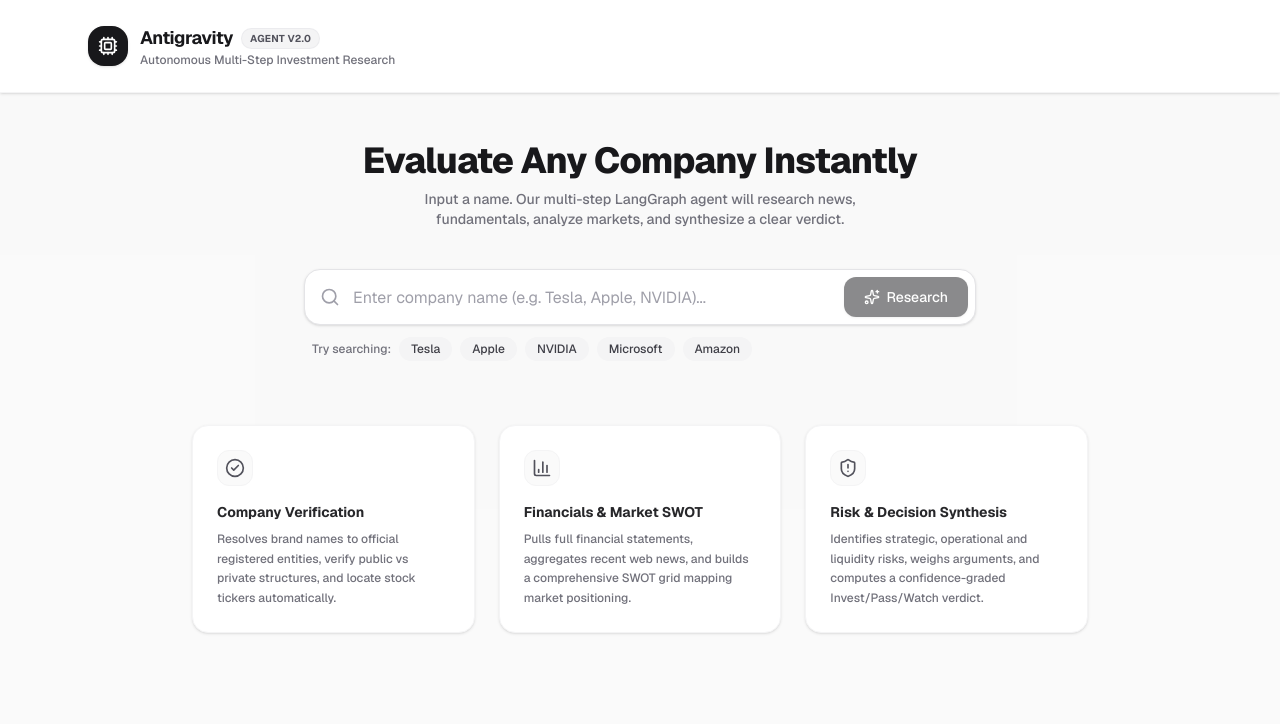
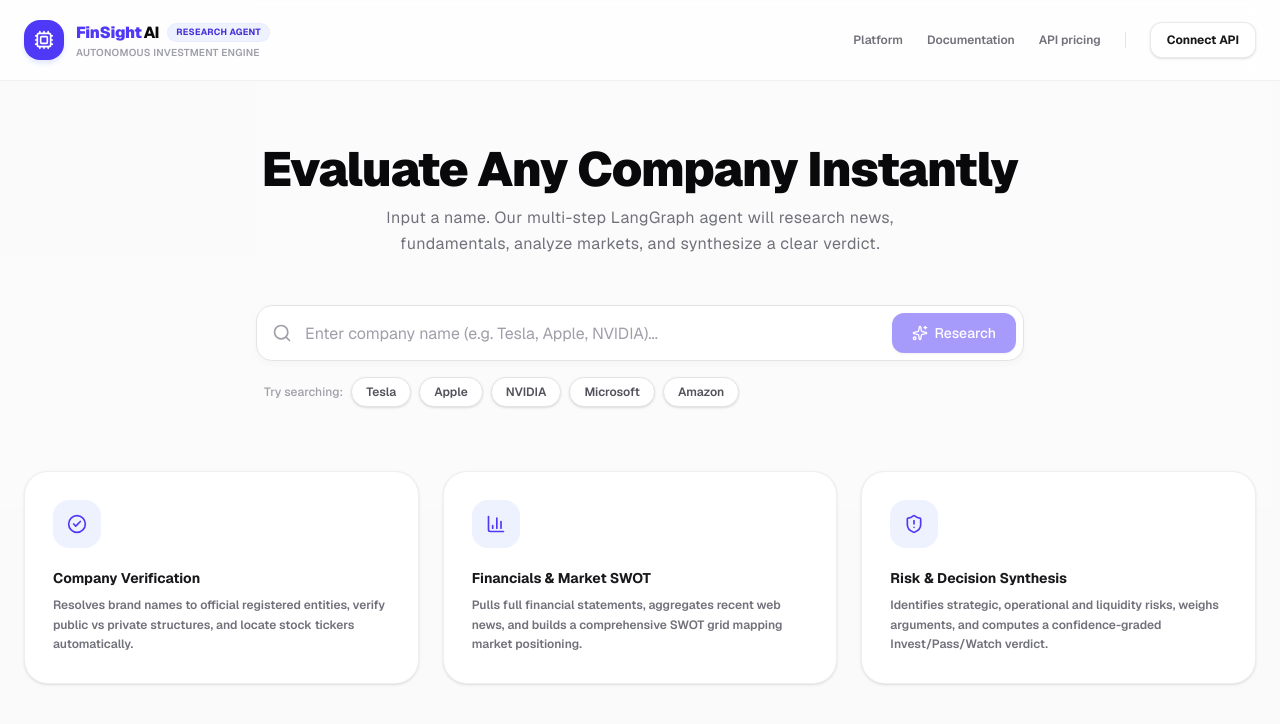
Before and after one commit to abimad123/AIInvestmentResearchAgent, a Next.js app: page / in a window 1280 px wide. Shown: the top 724 px of the page. Built offline with nearby package versions, Linux system fonts and the light colour scheme.

Commit message:
feat: implement LangGraph-based investment research agent with multi-node analysis and LLM orchestration

```diff
--- a/src/app/layout.tsx
+++ b/src/app/layout.tsx
@@ -13,8 +13,8 @@ const geistMono = Geist_Mono({
 });
 
 export const metadata: Metadata = {
-  title: "Create Next App",
-  description: "Generated by create next app",
+  title: "FinSight AI - Investment Research Agent",
+  description: "Autonomous multi-step investment research agent that evaluates companies and synthesizes structured recommendations.",
 };
 
 export default function RootLayout({
--- a/src/app/page.tsx
+++ b/src/app/page.tsx
@@ -176,7 +176,7 @@ export default function Home() {
                   updateStepStatus(
                     "assessRisk",
                     "completed",
-                    `Assessed ${data.riskAssessment?.risks?.length || 0} key risks`
+                    `Loaded ${data.riskAssessment?.risks?.length || 0} pre-computed key risks`
                   );
                   currentActiveId = "synthesizeDecision";
                   updateStepStatus("synthesizeDecision", "running");
@@ -215,34 +215,53 @@ export default function Home() {
   };
 
   return (
-    <div className="min-h-screen bg-zinc-50/50 pb-20 font-sans">
-      {/* Premium Header */}
-      <header className="w-full bg-white border-b border-zinc-100 py-6 mb-12 shadow-sm">
-        <div className="max-w-6xl mx-auto px-6 flex items-center justify-between">
+    <div className="min-h-screen bg-zinc-50/30 pb-20 font-sans relative overflow-x-hidden">
+      {/* Decorative subtle top gradient blob */}
+      <div className="absolute top-0 left-1/2 -translate-x-1/2 w-full max-w-7xl h-[400px] bg-[radial-gradient(ellipse_at_top,_var(--tw-gradient-stops))] from-indigo-100/30 via-transparent to-transparent -z-10 pointer-events-none blur-3xl" />
+
+      {/* Premium Glassmorphic Header */}
+      <header className="sticky top-0 z-50 w-full bg-white/80 backdrop-blur-md border-b border-zinc-200/50 transition-all">
+        <div className="max-w-[1400px] mx-auto px-6 h-20 flex items-center justify-between">
           <div className="flex items-center gap-3">
-            <div className="bg-zinc-900 text-white p-2.5 rounded-2xl shadow-sm flex items-center justify-center">
+            <div className="bg-indigo-600 text-white p-2.5 rounded-2xl shadow-md shadow-indigo-100 flex items-center justify-center">
               <Cpu className="w-5 h-5" />
             </div>
             <div>
               <div className="flex items-center gap-2">
-                <h1 className="text-lg font-bold text-zinc-900 tracking-tight">Antigravity</h1>
-                <span className="bg-zinc-100 text-zinc-600 text-[10px] font-bold px-2 py-0.5 rounded-full border border-zinc-200/50 uppercase tracking-wide">
-                  Agent v2.0
+                <h1 className="text-base font-extrabold text-zinc-950 tracking-tight flex items-center gap-0.5">
+                  <span className="text-indigo-600 font-black">FinSight</span>
+                  <span>AI</span>
+                </h1>
+                <span className="bg-indigo-50 text-indigo-700 text-[9px] font-bold px-2 py-0.5 rounded-full border border-indigo-100/50 uppercase tracking-wide">
+                  Research Agent
                 </span>
               </div>
-              <p className="text-xs text-zinc-500 font-medium">Autonomous Multi-Step Investment Research</p>
+              <p className="text-[10px] text-zinc-400 font-semibold tracking-wide uppercase">Autonomous investment engine</p>
             </div>
+          </div>
+
+          {/* Navigation links & action button */}
+          <div className="flex items-center gap-6">
+            <nav className="hidden md:flex items-center gap-6">
+              <a href="#" className="text-xs font-semibold text-zinc-500 hover:text-zinc-950 transition-colors">Platform</a>
+              <a href="#" className="text-xs font-semibold text-zinc-500 hover:text-zinc-950 transition-colors">Documentation</a>
+              <a href="#" className="text-xs font-semibold text-zinc-500 hover:text-zinc-950 transition-colors">API pricing</a>
+            </nav>
+            <div className="h-4 w-[1px] bg-zinc-200 hidden md:block" />
+            <button className="h-9 px-4 rounded-xl bg-zinc-955 hover:bg-zinc-800 text-zinc-900 border border-zinc-200/80 hover:border-zinc-300 bg-white font-bold text-xs transition-all shadow-sm hover:shadow active:scale-95">
+              Connect API
+            </button>
           </div>
         </div>
       </header>
 
-      <main className="max-w-6xl mx-auto px-6">
+      <main className="max-w-[1400px] mx-auto px-6 pt-16">
         {/* Search section */}
-        <div className="text-center mb-10">
-          <h2 className="text-3xl font-extrabold text-zinc-900 tracking-tight mb-2 sm:text-4xl">
+        <div className="text-center mb-12">
+          <h2 className="text-4xl font-black text-zinc-950 tracking-tight mb-3 sm:text-5xl leading-none">
             Evaluate Any Company Instantly
           </h2>
-          <p className="text-sm text-zinc-500 font-medium max-w-lg mx-auto">
+          <p className="text-base text-zinc-500 font-normal max-w-xl mx-auto leading-relaxed tracking-wide">
             Input a name. Our multi-step LangGraph agent will research news, fundamentals, analyze markets, and synthesize a clear verdict.
           </p>
         </div>
@@ -263,33 +282,33 @@ export default function Home() {
         {/* Dashboard Area */}
         {!isLoading && !verdictData && !error && (
           /* Blank state cards */
-          <div className="max-w-4xl mx-auto grid grid-cols-1 md:grid-cols-3 gap-6 mt-16 animate-fadeIn">
-            <div className="bg-white border border-zinc-100 rounded-2xl p-6 shadow-sm">
-              <div className="w-9 h-9 rounded-xl bg-zinc-50 border border-zinc-100 flex items-center justify-center mb-4">
-                <CheckCircle2 className="w-5 h-5 text-zinc-600" />
+          <div className="max-w-[1400px] mx-auto grid grid-cols-1 md:grid-cols-3 gap-6 mt-16 animate-fadeIn">
+            <div className="bg-white border border-zinc-200/60 rounded-3xl p-7 shadow-sm hover:shadow-md hover:-translate-y-1 hover:border-zinc-300/80 transition-all duration-300 group">
+              <div className="w-12 h-12 rounded-2xl bg-indigo-50 text-indigo-600 flex items-center justify-center mb-5 group-hover:scale-110 group-hover:bg-indigo-100 transition-all duration-300">
+                <CheckCircle2 className="w-5 h-5" />
               </div>
-              <h4 className="text-sm font-bold text-zinc-800 mb-2">Company Verification</h4>
-              <p className="text-xs text-zinc-500 leading-relaxed font-medium">
+              <h4 className="text-sm font-bold text-zinc-900 mb-2">Company Verification</h4>
+              <p className="text-xs text-zinc-500 leading-relaxed font-semibold">
                 Resolves brand names to official registered entities, verify public vs private structures, and locate stock tickers automatically.
               </p>
             </div>
 
-            <div className="bg-white border border-zinc-100 rounded-2xl p-6 shadow-sm">
-              <div className="w-9 h-9 rounded-xl bg-zinc-50 border border-zinc-100 flex items-center justify-center mb-4">
-                <BarChart3 className="w-5 h-5 text-zinc-600" />
+            <div className="bg-white border border-zinc-200/60 rounded-3xl p-7 shadow-sm hover:shadow-md hover:-translate-y-1 hover:border-zinc-300/80 transition-all duration-300 group">
+              <div className="w-12 h-12 rounded-2xl bg-indigo-50 text-indigo-600 flex items-center justify-center mb-5 group-hover:scale-110 group-hover:bg-indigo-100 transition-all duration-300">
+                <BarChart3 className="w-5 h-5" />
               </div>
-              <h4 className="text-sm font-bold text-zinc-800 mb-2">Financials & Market SWOT</h4>
-              <p className="text-xs text-zinc-500 leading-relaxed font-medium">
+              <h4 className="text-sm font-bold text-zinc-900 mb-2">Financials & Market SWOT</h4>
+              <p className="text-xs text-zinc-500 leading-relaxed font-semibold">
                 Pulls full financial statements, aggregates recent web news, and builds a comprehensive SWOT grid mapping market positioning.
               </p>
             </div>
 
-            <div className="bg-white border border-zinc-100 rounded-2xl p-6 shadow-sm">
-              <div className="w-9 h-9 rounded-xl bg-zinc-50 border border-zinc-100 flex items-center justify-center mb-4">
-                <ShieldAlert className="w-5 h-5 text-zinc-600" />
+            <div className="bg-white border border-zinc-200/60 rounded-3xl p-7 shadow-sm hover:shadow-md hover:-translate-y-1 hover:border-zinc-300/80 transition-all duration-300 group">
+              <div className="w-12 h-12 rounded-2xl bg-indigo-50 text-indigo-600 flex items-center justify-center mb-5 group-hover:scale-110 group-hover:bg-indigo-100 transition-all duration-300">
+                <ShieldAlert className="w-5 h-5" />
               </div>
-              <h4 className="text-sm font-bold text-zinc-800 mb-2">Risk & Decision Synthesis</h4>
-              <p className="text-xs text-zinc-500 leading-relaxed font-medium">
+              <h4 className="text-sm font-bold text-zinc-900 mb-2">Risk & Decision Synthesis</h4>
+              <p className="text-xs text-zinc-500 leading-relaxed font-semibold">
                 Identifies strategic, operational and liquidity risks, weighs arguments, and computes a confidence-graded Invest/Pass/Watch verdict.
               </p>
             </div>
--- a/src/components/SearchBar.tsx
+++ b/src/components/SearchBar.tsx
@@ -21,7 +21,7 @@ export function SearchBar({ onSearch, isLoading }: SearchBarProps) {
   };
 
   return (
-    <div className="w-full max-w-2xl mx-auto mb-8">
+    <div className="w-full max-w-3xl mx-auto mb-8">
       <form onSubmit={handleSubmit} className="relative flex items-center">
         <div className="relative flex-1">
           <input
@@ -30,7 +30,7 @@ export function SearchBar({ onSearch, isLoading }: SearchBarProps) {
             value={query}
             onChange={(e) => setQuery(e.target.value)}
             disabled={isLoading}
-            className="w-full h-14 pl-12 pr-28 rounded-2xl border border-zinc-200 bg-white text-zinc-800 placeholder-zinc-400 focus:outline-none focus:ring-2 focus:ring-zinc-900 focus:border-transparent transition-all shadow-sm text-base"
+            className="w-full h-14 pl-12 pr-28 rounded-2xl border border-zinc-200 bg-white text-zinc-800 placeholder-zinc-400 focus:outline-none focus:ring-2 focus:ring-indigo-500 focus:border-transparent transition-all shadow-md shadow-zinc-100/50 text-base"
           />
           <Search className="absolute left-4 top-1/2 -translate-y-1/2 text-zinc-400 w-5 h-5" />
         </div>
@@ -38,7 +38,7 @@ export function SearchBar({ onSearch, isLoading }: SearchBarProps) {
         <button
           type="submit"
           disabled={isLoading || !query.trim()}
-          className="absolute right-2 top-1/2 -translate-y-1/2 h-10 px-5 rounded-xl bg-zinc-900 text-white font-medium text-sm flex items-center gap-1.5 hover:bg-zinc-800 disabled:opacity-50 disabled:cursor-not-allowed transition-all shadow-sm"
+          className="absolute right-2 top-1/2 -translate-y-1/2 h-10 px-5 rounded-xl bg-indigo-600 text-white font-medium text-sm flex items-center gap-1.5 hover:bg-indigo-700 hover:shadow-lg hover:shadow-indigo-500/20 active:scale-95 disabled:opacity-50 disabled:cursor-not-allowed transition-all shadow-sm"
         >
           {isLoading ? (
             <div className="w-4 h-4 border-2 border-white border-t-transparent rounded-full animate-spin" />
@@ -49,8 +49,8 @@ export function SearchBar({ onSearch, isLoading }: SearchBarProps) {
         </button>
       </form>
 
-      <div className="flex flex-wrap items-center gap-2 mt-3 pl-2">
-        <span className="text-xs text-zinc-500 font-medium">Try searching:</span>
+      <div className="flex flex-wrap items-center gap-2 mt-4 pl-2">
+        <span className="text-xs text-zinc-400 font-medium">Try searching:</span>
         {SUGGESTIONS.map((suggestion) => (
           <button
             key={suggestion}
@@ -60,7 +60,7 @@ export function SearchBar({ onSearch, isLoading }: SearchBarProps) {
               onSearch(suggestion);
             }}
             disabled={isLoading}
-            className="text-xs bg-zinc-100 text-zinc-700 hover:bg-zinc-200 px-3 py-1 rounded-full font-medium transition-all cursor-pointer disabled:opacity-50 disabled:cursor-not-allowed"
+            className="text-xs bg-white text-zinc-600 border border-zinc-200 hover:border-indigo-200 hover:bg-indigo-50/50 hover:text-indigo-600 px-3.5 py-1.5 rounded-full font-semibold transition-all cursor-pointer shadow-sm hover:shadow-md hover:scale-105 active:scale-95 disabled:opacity-50 disabled:cursor-not-allowed"
           >
             {suggestion}
           </button>
--- a/src/lib/agent/graph.ts
+++ b/src/lib/agent/graph.ts
@@ -18,7 +18,8 @@ const workflow = new StateGraph(AgentState)
   .addNode("synthesizeDecision", synthesizeDecision)
   .addEdge(START, "resolveCompany")
   .addEdge("resolveCompany", "gatherNews")
-  .addEdge("gatherNews", "gatherFinancials")
+  .addEdge("resolveCompany", "gatherFinancials")
+  .addEdge("gatherNews", "analyzeMarket")
   .addEdge("gatherFinancials", "analyzeMarket")
   .addEdge("analyzeMarket", "assessRisk")
   .addEdge("assessRisk", "synthesizeDecision")
--- a/src/lib/agent/llm.ts
+++ b/src/lib/agent/llm.ts
@@ -7,7 +7,7 @@ export function getLLM(temperature = 0): BaseChatModel {
 
   if (provider === "google" || provider === "gemini") {
     return new ChatGoogleGenerativeAI({
-      model: "gemini-3.5-flash",
+      model: "gemini-2.5-flash",
       apiKey: process.env.GOOGLE_API_KEY,
       temperature,
     });
```
Also changed, not shown: src/lib/agent/nodes.ts (+48 -52 lines), src/lib/agent/schema.ts (+12 -0 lines), 1 other file (tests, documents, lock files or other folders).
